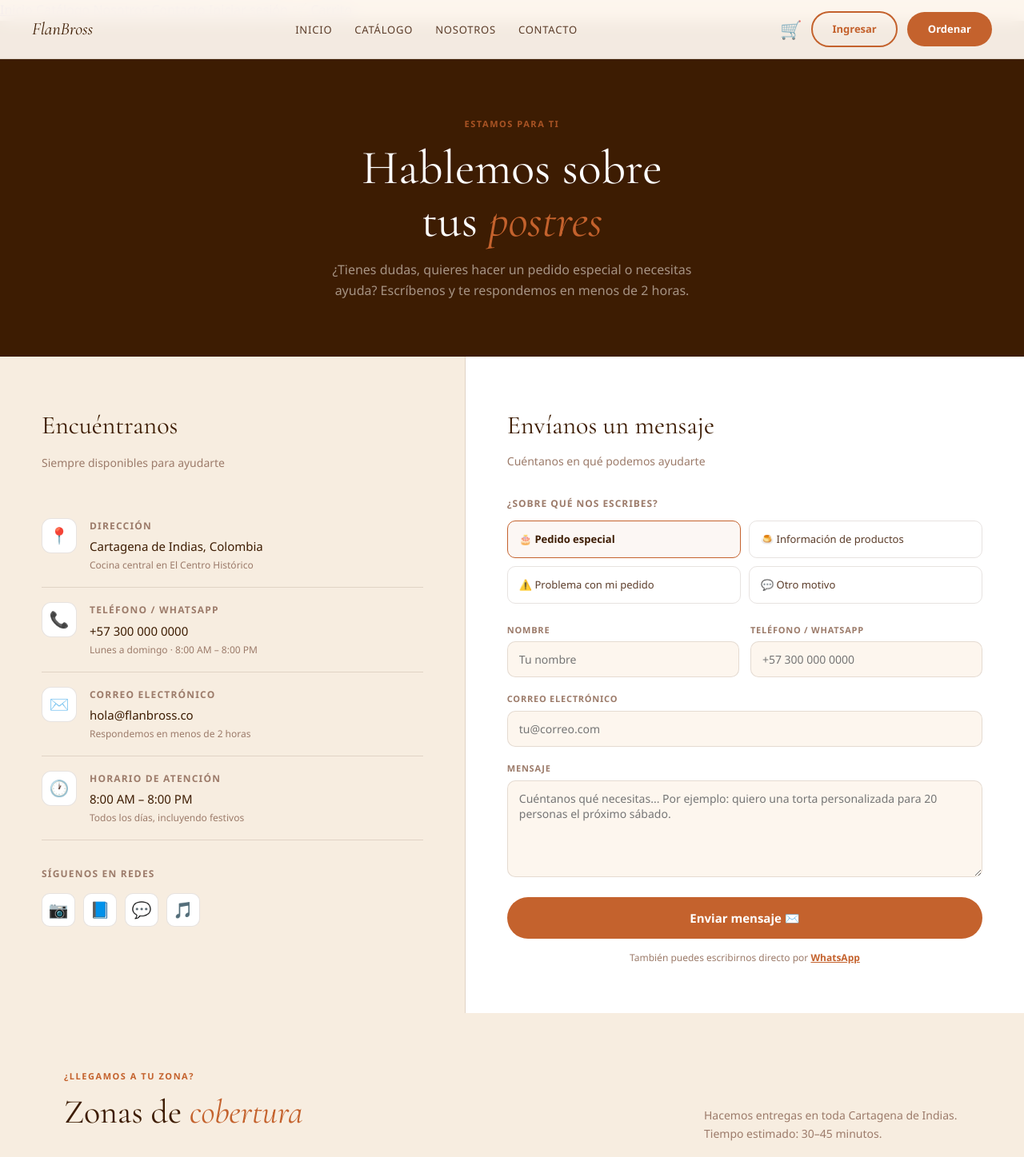
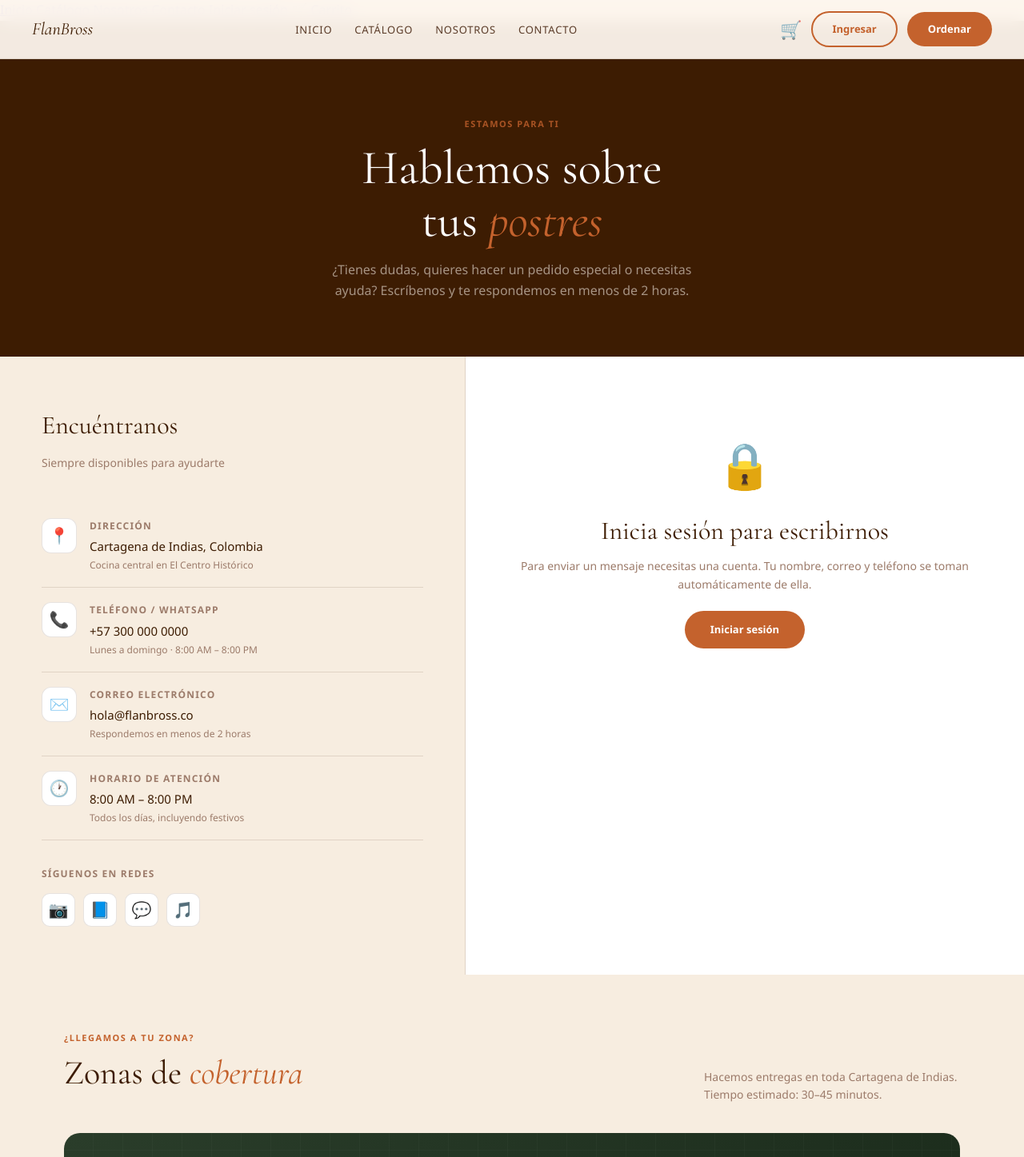
Before and after one commit to KenierDavidGarciaSimpson/FlanBros, a Spring Boot app: page /contacto in a window 1280 px wide. Shown: the top 1447 px of the page at 80% size. Run offline with Spring Boot 4, Linux system fonts and the light colour scheme; the visitor is signed in with stand-in values (Sample User, id 1); some of the project's set-up classes (security, data sources, template engines, error pages and the like) are left out, and stand-ins take their place.

Commit message:
Contacto: solo mensaje, sesion obligatoria y datos de la cuenta
- El formulario ya no pide nombre, telefono ni correo: los toma de la cuenta autenticada.

- Solo usuarios con sesion pueden enviar mensajes; el mensaje queda en la bandeja del administrador.

- Se elimina el exito falso cuando falla el servidor y se ajusta el texto de confirmacion.

```diff
--- a/demo/src/main/java/com/example/demo/Persistencia/ContactoRepositorio.java
+++ b/demo/src/main/java/com/example/demo/Persistencia/ContactoRepositorio.java
@@ -17,4 +17,6 @@ public interface ContactoRepositorio {
     MensajeContacto guardar(MensajeContacto mensaje);
 
     List<MensajeContacto> listar();
+
+    boolean marcarLeido(int idMensaje);
 }
--- a/demo/src/main/java/com/example/demo/Seguridad/ConfiguracionSeguridad.java
+++ b/demo/src/main/java/com/example/demo/Seguridad/ConfiguracionSeguridad.java
@@ -70,7 +70,7 @@ public class ConfiguracionSeguridad {
                 .requestMatchers(RECURSOS_ESTATICOS).permitAll()
                 .requestMatchers(PAGINAS_PUBLICAS).permitAll()
                 .requestMatchers(HttpMethod.POST, "/api/login", "/api/registro", "/api/recuperar",
-                        "/api/contacto", "/api/cupones").permitAll()
+                        "/api/cupones").permitAll()
                 .requestMatchers(HttpMethod.GET, "/api/productos", "/api/productos/**").permitAll()
                 .requestMatchers(HttpMethod.GET, "/api/sesion").authenticated()
 
@@ -83,6 +83,7 @@ public class ConfiguracionSeguridad {
                 .requestMatchers(HttpMethod.GET, "/api/pedidos").hasAnyRole(ADMIN, DOMICILIARIO, CLIENTE)
                 .requestMatchers(HttpMethod.PUT, "/api/pedidos").hasAnyRole(ADMIN, DOMICILIARIO)
                 .requestMatchers("/api/domicilios", "/api/domicilios/**").hasAnyRole(ADMIN, DOMICILIARIO)
+                .requestMatchers(HttpMethod.POST, "/api/contacto").authenticated()
                 .requestMatchers("/api/clientes", "/api/clientes/**",
                         "/api/empleados", "/api/empleados/**",
                         "/api/dashboard", "/api/dashboard/**",
--- a/demo/src/main/resources/templates/contacto.html
+++ b/demo/src/main/resources/templates/contacto.html
@@ -290,6 +290,7 @@
           <span id="nav-nombre-usuario" style="font-size:13px;color:var(--texto-medio)"></span>
           <button class="btn-secundario" onclick="cerrarSesion()" style="margin-left:8px">Salir</button>
         </span>
+        <a href="/admin/dashboard.html" id="btn-nav-panel" class="btn-secundario" style="display:none">Mi panel</a>
         <a href="catalogo.html" class="btn-principal" onclick="irAOrdenar(event)">Ordenar</a>
     </div>
     <!-- Botón hamburguesa (solo móvil) -->
@@ -370,53 +371,19 @@
     <!-- FORMULARIO -->
     <div class="contacto-formulario">
 
-      <!-- Formulario (visible por defecto) -->
-      <div id="contenido-formulario">
+      <!-- Formulario (solo con sesión iniciada) -->
+      <div id="contenido-formulario" style="display:none">
         <div class="form-titulo">Envíanos un mensaje</div>
-        <div class="form-subtitulo">Cuéntanos en qué podemos ayudarte</div>
+        <div class="form-subtitulo">Tu mensaje llegará a la bandeja del administrador con los datos de tu cuenta.</div>
 
-        <!-- Opciones de asunto -->
-        <div style="font-size:12px; font-weight:700; text-transform:uppercase; letter-spacing:0.08em; color:var(--texto-claro); margin-bottom:12px">
-          ¿Sobre qué nos escribes?
-        </div>
-        <div class="asunto-opciones">
-          <div class="asunto-opcion seleccionada" onclick="seleccionarAsunto(this, 'Pedido especial')">
-            🎂 Pedido especial
-          </div>
-          <div class="asunto-opcion" onclick="seleccionarAsunto(this, 'Información de productos')">
-            🍮 Información de productos
-          </div>
-          <div class="asunto-opcion" onclick="seleccionarAsunto(this, 'Problema con mi pedido')">
-            ⚠️ Problema con mi pedido
-          </div>
-          <div class="asunto-opcion" onclick="seleccionarAsunto(this, 'Otro motivo')">
-            💬 Otro motivo
-          </div>
-        </div>
-
-        <!-- Campos del formulario -->
-        <div style="display:grid; grid-template-columns:1fr 1fr; gap:14px">
-          <div class="grupo-campo">
-            <label class="label-campo">Nombre</label>
-            <input id="contacto-nombre" type="text" class="input-campo" placeholder="Tu nombre">
-          </div>
-          <div class="grupo-campo">
-            <label class="label-campo">Teléfono / WhatsApp</label>
-            <input id="contacto-telefono" type="tel" class="input-campo" placeholder="+57 300 000 0000">
-          </div>
-        </div>
-
-        <div class="grupo-campo">
-          <label class="label-campo">Correo electrónico</label>
-          <input id="contacto-correo" type="email" class="input-campo" placeholder="tu@correo.com">
-        </div>
+        <div id="contacto-remitente" style="font-size:13px;color:var(--texto-claro);margin-bottom:14px;padding:10px 12px;background:var(--crema-2);border-radius:10px"></div>
 
         <div class="grupo-campo">
           <label class="label-campo">Mensaje</label>
           <textarea
             id="contacto-mensaje"
             class="textarea-campo"
-            rows="5"
+            rows="6"
             placeholder="Cuéntanos qué necesitas... Por ejemplo: quiero una torta personalizada para 20 personas el próximo sábado."
           ></textarea>
         </div>
@@ -435,12 +402,22 @@
         </p>
       </div>
 
+      <!-- Aviso para usuarios sin sesión -->
+      <div id="contacto-sin-sesion" style="display:none; text-align:center; padding:30px 10px">
+        <div style="font-size:56px; margin-bottom:12px">🔒</div>
+        <div class="form-titulo" style="margin-bottom:8px">Inicia sesión para escribirnos</div>
+        <p class="form-subtitulo" style="margin-bottom:22px">
+          Para enviar un mensaje necesitas una cuenta. Tu nombre, correo y teléfono se toman automáticamente de ella.
+        </p>
+        <a href="login.html" class="btn-principal" style="padding:13px 32px">Iniciar sesión</a>
+      </div>
+
       <!-- Mensaje de éxito (oculto hasta enviar) -->
       <div class="mensaje-exito" id="mensaje-exito">
         <div class="mensaje-exito-icono">🎉</div>
         <div class="mensaje-exito-titulo">¡Mensaje enviado!</div>
         <p class="mensaje-exito-texto">
-          Gracias por escribirnos. Te responderemos en menos de 2 horas.<br>
+          Gracias por escribirnos<br>
           Mientras tanto, puedes explorar nuestro catálogo.
         </p>
         <div style="margin-top:28px; display:flex; gap:12px; justify-content:center; flex-wrap:wrap">
@@ -534,46 +511,55 @@
   <script src="js/app.js"></script>
   <script>
 
-    // Asunto seleccionado actualmente
-    let asuntoSeleccionado = 'Pedido especial';
+    // Solo usuarios con sesión iniciada pueden enviar mensajes de contacto.
+    var _usuarioContacto = null;
 
-    // Resaltar la opción de asunto elegida
-    function seleccionarAsunto(elemento, asunto) {
-      document.querySelectorAll('.asunto-opcion').forEach(function(op) {
-        op.classList.remove('seleccionada');
-      });
-      elemento.classList.add('seleccionada');
-      asuntoSeleccionado = asunto;
+    function mostrarEstadoContacto() {
+      _usuarioContacto = (typeof obtenerSesion === 'function') ? obtenerSesion() : null;
+      var form = document.getElementById('contenido-formulario');
+      var gate = document.getElementById('contacto-sin-sesion');
+      var info = document.getElementById('contacto-remitente');
+
+      if (_usuarioContacto) {
+        var nombre = ((_usuarioContacto.nombre || '') + ' ' + (_usuarioContacto.apellido || '')).trim();
+        info.textContent = 'Enviando como ' + nombre + ' (' + (_usuarioContacto.correo || '') + ')';
+        form.style.display = 'block';
+        gate.style.display = 'none';
+      } else {
+        form.style.display = 'none';
+        gate.style.display = 'block';
+      }
     }
 
-    // Enviar el formulario de contacto (conectado al backend real)
+    // Enviar el mensaje: nombre, correo y teléfono los toma el backend de la cuenta.
     function enviarMensaje() {
-      var nombre    = document.getElementById('contacto-nombre').value.trim();
-      var correo    = document.getElementById('contacto-correo').value.trim();
-      var telefono  = document.getElementById('contacto-telefono').value.trim();
-      var mensaje   = document.getElementById('contacto-mensaje').value.trim();
-      var errorDiv  = document.getElementById('contacto-error');
-      var btn       = document.querySelector('[onclick="enviarMensaje()"]');
+      if (!_usuarioContacto) {
+        window.location.href = 'login.html';
+        return;
+      }
+      var mensaje  = document.getElementById('contacto-mensaje').value.trim();
+      var errorDiv = document.getElementById('contacto-error');
+      var btn      = document.querySelector('[onclick="enviarMensaje()"]');
 
-      if (!nombre || !correo || !mensaje) {
-        errorDiv.textContent = 'Por favor completa tu nombre, correo y mensaje.';
+      if (!mensaje) {
+        errorDiv.textContent = 'Escribe tu mensaje.';
         errorDiv.style.display = 'block';
         return;
       }
       errorDiv.style.display = 'none';
-
       if (btn) { btn.disabled = true; btn.textContent = 'Enviando...'; }
 
       fetch('/api/contacto', {
         method: 'POST',
         headers: { 'Content-Type': 'application/json' },
-        body: JSON.stringify({
-          nombre: nombre, correo: correo, telefono: telefono,
-          asunto: asuntoSeleccionado, mensaje: mensaje
-        })
+        body: JSON.stringify({ mensaje: mensaje })
       })
-      .then(function(r) { return r.json(); })
+      .then(function(r) {
+        if (r.status === 401) { window.location.href = 'login.html'; return null; }
+        return r.json();
+      })
       .then(function(resp) {
+        if (!resp) return;
         if (resp.exito) {
           document.getElementById('contenido-formulario').style.display = 'none';
           document.getElementById('mensaje-exito').style.display = 'block';
@@ -584,20 +570,20 @@
         }
       })
       .catch(function() {
-        // Si el servidor no está disponible, mostrar éxito de todas formas (demo/offline)
-        document.getElementById('contenido-formulario').style.display = 'none';
-        document.getElementById('mensaje-exito').style.display = 'block';
+        errorDiv.textContent = 'No se pudo conectar con el servidor. Intenta de nuevo.';
+        errorDiv.style.display = 'block';
+        if (btn) { btn.disabled = false; btn.textContent = 'Enviar mensaje ✉️'; }
       });
     }
 
     // Volver al formulario para enviar otro mensaje
     function nuevoMensaje() {
-      document.getElementById('contacto-nombre').value  = '';
-      document.getElementById('contacto-correo').value  = '';
       document.getElementById('contacto-mensaje').value = '';
-      document.getElementById('mensaje-exito').style.display        = 'none';
-      document.getElementById('contenido-formulario').style.display = 'block';
+      document.getElementById('mensaje-exito').style.display = 'none';
+      mostrarEstadoContacto();
     }
+
+    document.addEventListener('DOMContentLoaded', mostrarEstadoContacto);
 
   </script>
 </body>
```
Also changed, not shown: demo/src/main/java/com/example/demo/Controlador/api/ContactoApiControlador.java (+49 -14 lines), demo/src/main/java/com/example/demo/Persistencia/jdbc/ContactoRepositorioJdbc.java (+9 -0 lines), demo/src/main/java/com/example/demo/Persistencia/memoria/ContactoRepositorioMemoria.java (+11 -0 lines).
